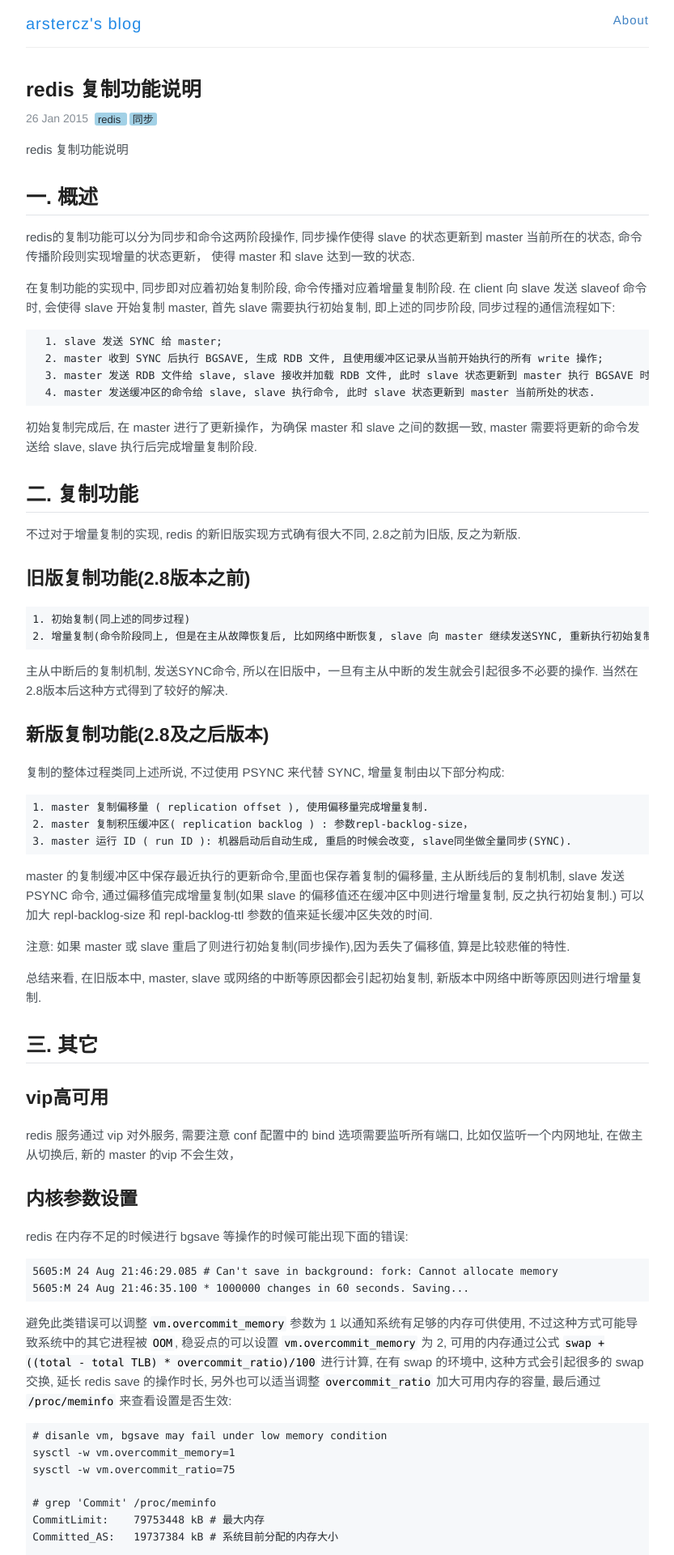
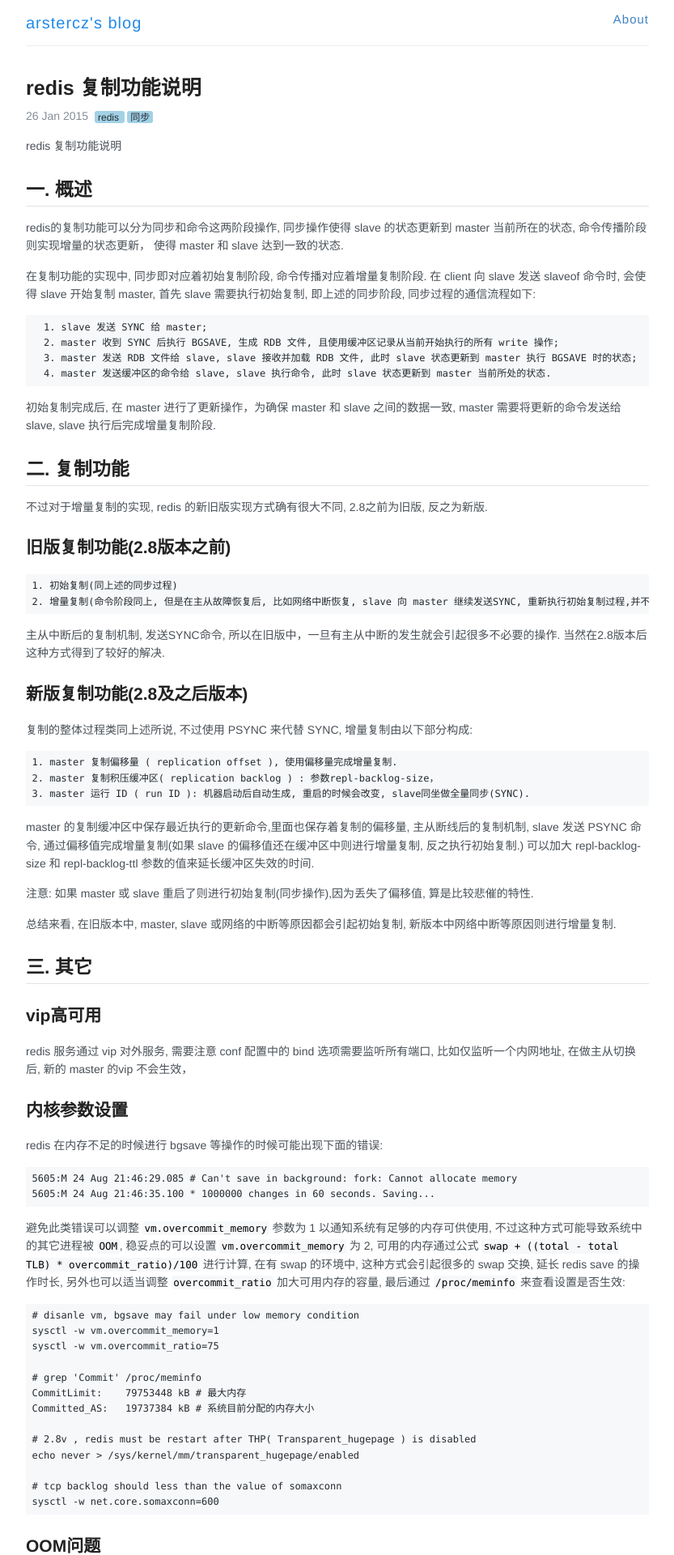
Before and after one commit to arstercz/arstercz.github.io, a Jekyll site: the page built from _posts/2015-01-26-redis-%e5%a4%8d%e5%88%b6%e5%8a%9f%e8%83%bd%e8%af%b4%e6%98%8e.md, in a window 1280 px wide. Shown: the top 1920 px of the page at 81% size, without its empty margins (223-1056 px from the left). Built offline with Jekyll 4.4.1, drawn with Linux system fonts in a browser that asks for light colours; comment, search, counter and statistics services are not loaded.

Commit message:
adjust font size

```diff
--- a/_sass/_variables.scss
+++ b/_sass/_variables.scss
@@ -24,8 +24,8 @@
 $code-font: 'Menlo', 'Courier New', 'Monaco', 'Spoqa Han Sans', monospace;
 
 // Font sizes
-$base-font-size: 15px;
-$small-font-size: 13px;
+$base-font-size: 14px;
+$small-font-size: 12px;
 
 // Colors
 $base-color: $oc-gray-8;
--- a/style.scss
+++ b/style.scss
@@ -46,7 +46,7 @@
 }
 
 h1 {
-  font-size: 27px;
+  font-size: 25px;
   a {
     color: inherit;
   }
@@ -54,17 +54,17 @@
 }
 
 h2 {
-  font-size: 25px;
+  font-size: 23px;
   border-bottom: 1px #e1e4e8 solid;
 }
 
 h3 {
   font-family: $base-font;
-  font-size: 23px;
+  font-size: 21px;
 }
 
 h4 {
-  font-size: 18px;
+  font-size: 16px;
 }
 
 h6 {
@@ -320,7 +320,7 @@
 }
 
 .masthead {
-  padding: 13px 0;
+  padding: 12px 0;
   border-bottom: 1px solid $lightGray;
 
   @include mobile {
```
